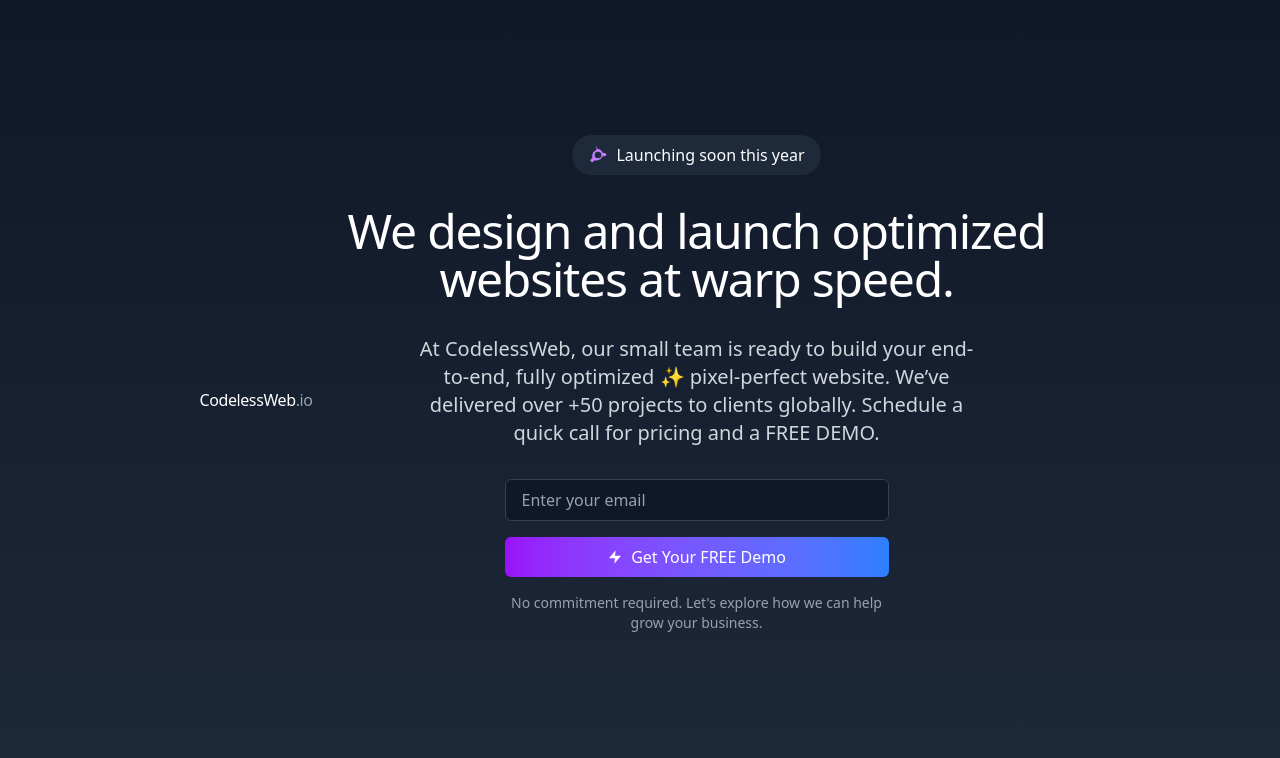
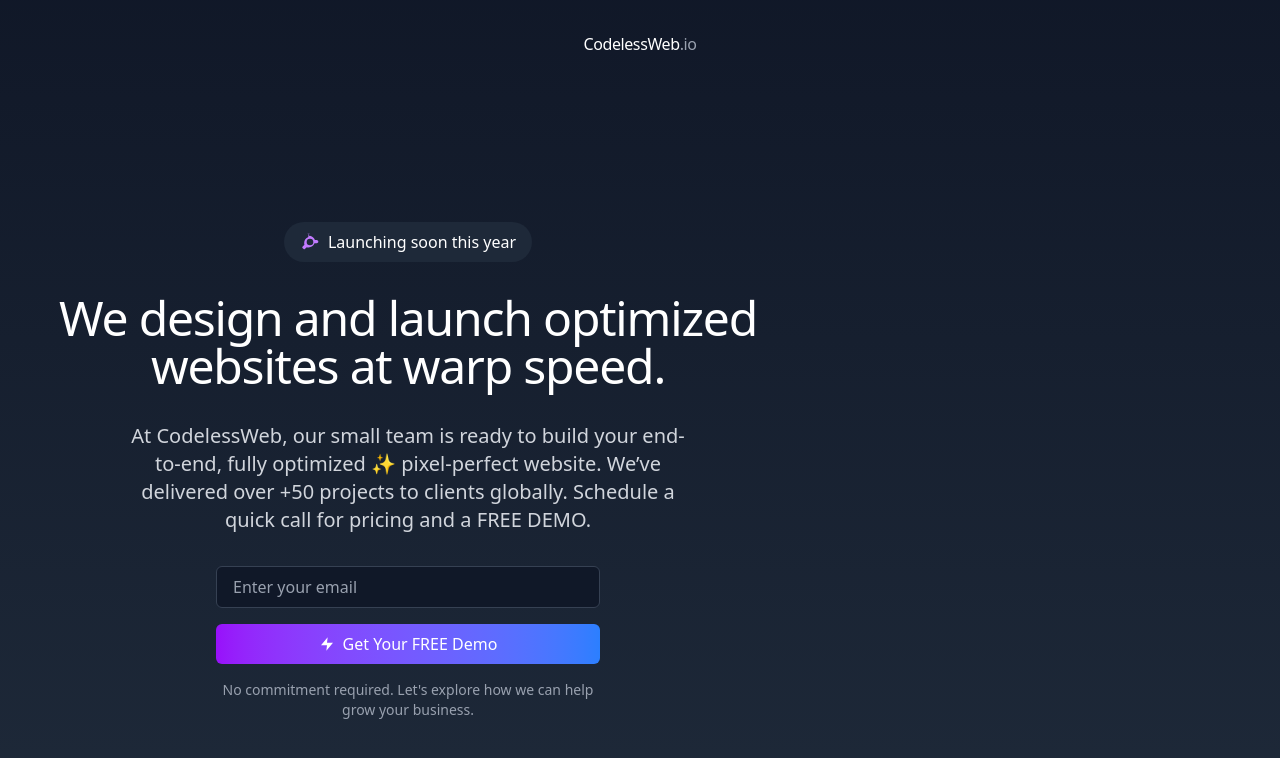
Before and after one commit to aashutoast/codelessweb, a React (Vite) app in the folder client/: page / in a window 1280 px wide. Shown: the top 758 px of the page. Built offline with nearby package versions, Linux system fonts and the light colour scheme; no server answers.

Commit message:
I hope it i fixed now

```diff
--- a/client/src/pages/Home.jsx
+++ b/client/src/pages/Home.jsx
@@ -43,7 +43,7 @@ const Home = () => {
   };
 
   return (
-    <main className="min-h-screen bg-gradient-to-b from-gray-900 to-gray-800 text-white flex items-center justify-center px-6">
+    <main className="min-h-screen bg-gradient-to-b from-gray-900 to-gray-800 text-white flex flex-col justify-between px-6">
 
       {/* Logo */}
       <header className='py-8 text-center'>
```
